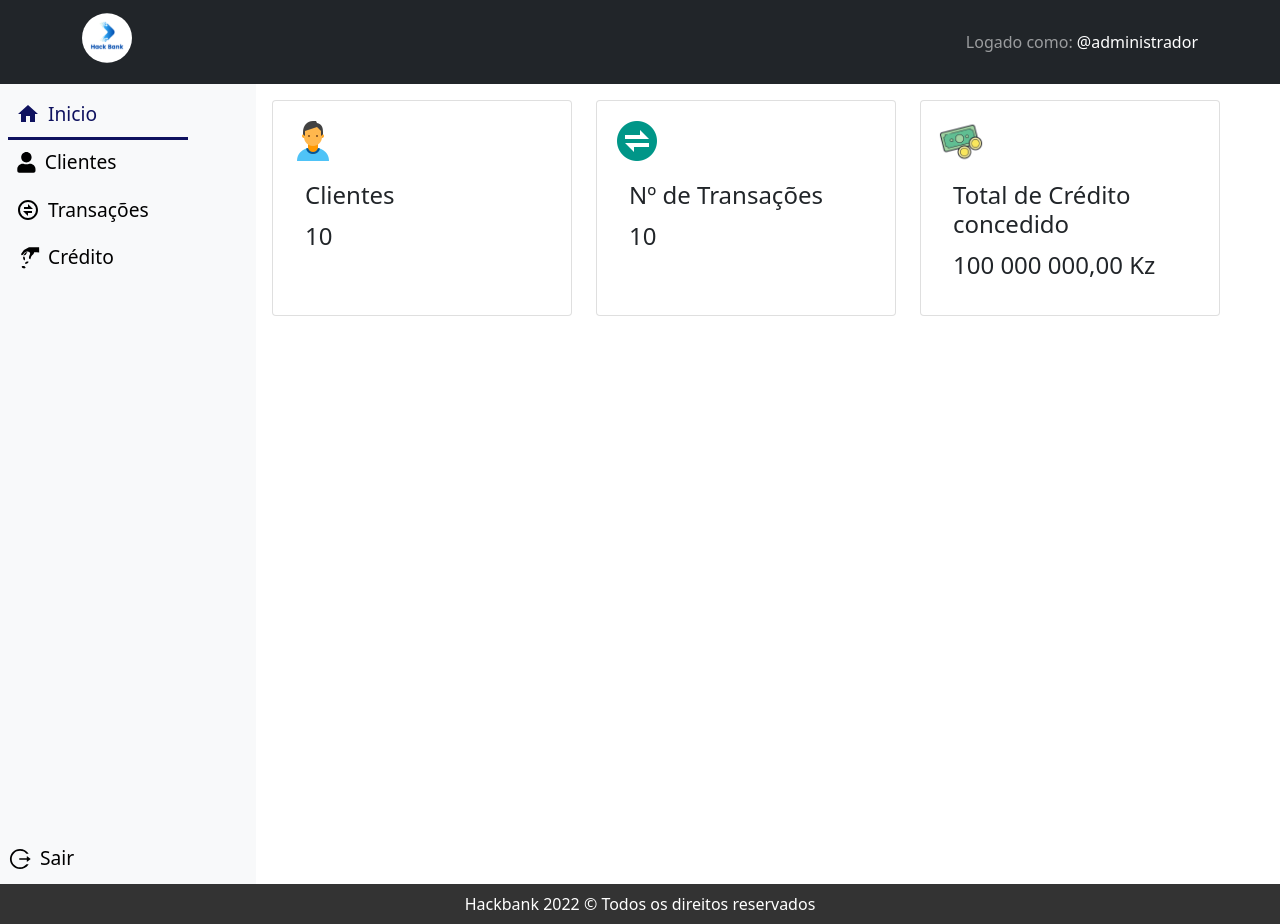
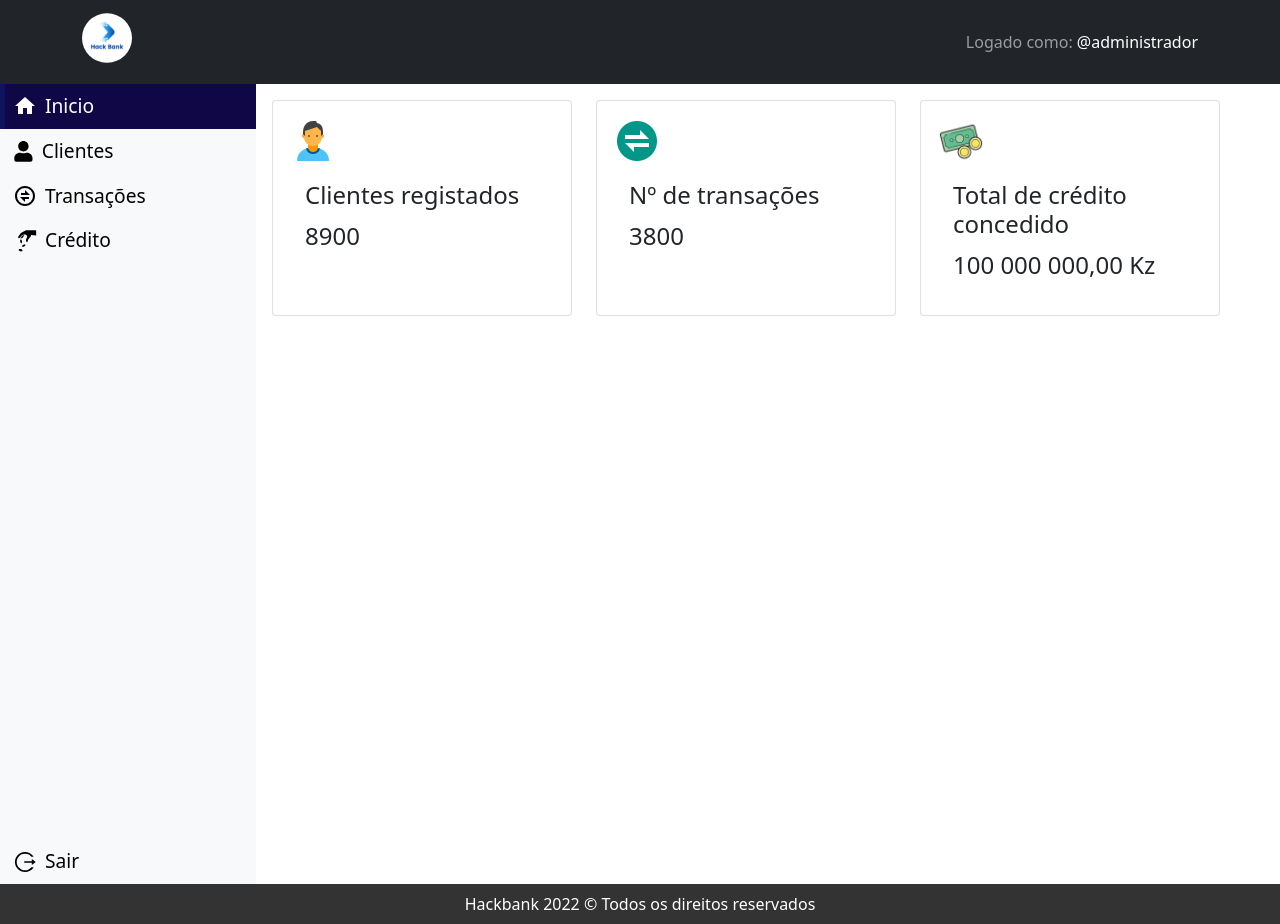
Before and after one commit to AdrianoLupossa/hackbank, a Next.js app: page / in a window 1280 px wide. Built offline with nearby package versions, Linux system fonts and the light colour scheme.

Commit message:
update sidebar to mark page and add customers page

```diff
--- a/components/Header/index.jsx
+++ b/components/Header/index.jsx
@@ -1,4 +1,6 @@
 import Image from "next/image";
+import Link from "next/link";
+
 import Navbar from "react-bootstrap/Navbar";
 import Container from "react-bootstrap/Container";
 
@@ -7,7 +9,8 @@ export default function Header() {
     <header>
       <Navbar bg="dark" variant="dark">
         <Container>
-          <Navbar.Brand href="/">
+          <Link href="/">
+            <Navbar.Brand>
               <Image
                 alt="Logotipo do site"
                 src="/logo.svg"
@@ -16,6 +19,7 @@ export default function Header() {
                 className="d-inline-block align-top"
               />
             </Navbar.Brand>
+          </Link>
 
           <Navbar.Collapse className="justify-content-end">
             <Navbar.Text>
--- a/components/Sidebar/index.jsx
+++ b/components/Sidebar/index.jsx
@@ -26,54 +26,80 @@ const MenuItem = styled.a`
   cursor: pointer;
   padding: 0.5rem;
   transition: all 0.3s ease-in-out;
-  border-bottom: transparent 3px solid;
-  width: 180px;
+  border-left: transparent 5px solid;
+  /* width: 180px; */
   gap: 0.5rem;
 
   &:active {
     /* background-color: #100747; */
-    border-color: #100747;
+    /* 0f125f */
+    border-left-color: #100747;
   }
 
   &:hover,
   &.active {
-    color: #0f125f;
-    border-color: #0f125f;
+    color: #fff;
+    background-color: #100747;
+    border-left-color: #0f125f;
   }
 `;
 
-export default function Sidebar() {
+export default function Sidebar({ active }) {
   return (
     // d-none d-md-flex
     <StyledSidebar className="d-flex bg-light flex-column justify-content-between">
-      <Nav className="d-flex flex-row flex-sm-column flex-sm-nowrap p-2 justify-content-between justify-content-sm-start">
+      <Nav className="d-flex flex-row flex-sm-column flex-sm-nowrap justify-content-between justify-content-sm-start">
         <Link href="/">
-          <MenuItem className="text-decoration-none active d-flex align-items-center">
+          <MenuItem
+            className={`text-decoration-none ${
+              active === 0 ? "active" : ""
+            } d-flex align-items-center`}
+          >
             <MdHome size="1.5rem" /> Inicio
           </MenuItem>
         </Link>
         <Link href="/customers">
-          <MenuItem className="text-decoration-none d-flex align-items-center">
+          <MenuItem
+            className={`text-decoration-none ${
+              active === 1 ? "active" : ""
+            } d-flex align-items-center`}
+          >
             <FaUser size="1.3rem" /> Clientes
           </MenuItem>
         </Link>
         <Link href="/transactions">
-          <MenuItem className="text-decoration-none d-flex align-items-center">
+          <MenuItem
+            className={`text-decoration-none ${
+              active === 2 ? "active" : ""
+            } d-flex align-items-center`}
+          >
             <RiExchangeLine size="1.5rem" /> Transações
           </MenuItem>
         </Link>
         <Link href="/credit">
-          <MenuItem className="text-decoration-none d-flex align-items-center">
+          <MenuItem
+            className={`text-decoration-none ${
+              active === 2 ? "active" : ""
+            } d-flex align-items-center`}
+          >
             <GiPayMoney size="1.5rem" /> Crédito
           </MenuItem>
         </Link>
       </Nav>
 
       <Link href="/logout">
-        <MenuItem className="text-decoration-none d-flex align-items-center">
+        <MenuItem
+          className={`text-decoration-none ${
+            active === 3 ? "active" : ""
+          } d-flex align-items-center`}
+        >
           <AiOutlineLogout size="1.5rem" /> Sair
         </MenuItem>
       </Link>
     </StyledSidebar>
   );
 }
+
+Sidebar.defaultProps = {
+  active: 0,
+};
--- a/pages/index.js
+++ b/pages/index.js
@@ -15,17 +15,17 @@ import formatter from "../modules/formatPrice";
 
 const cards = [
   {
-    title: "Clientes",
-    content: 10,
+    title: "Clientes registados",
+    content: 8900,
     icon: "/assets/user.png",
   },
   {
-    title: "Nº de Transações",
-    content: 10,
+    title: "Nº de transações",
+    content: 3800,
     icon: "/assets/transaction.png",
   },
   {
-    title: "Total de Crédito concedido",
+    title: "Total de crédito concedido",
     credit: 100000000,
     icon: "/assets/money.png",
   },
@@ -37,7 +37,7 @@ const StyledCard = styled(Card)`
   display: flex;
 `;
 
-const Container = styled.div`
+export const Container = styled.div`
   height: 100vh;
   @media (max-width: 768px) {
     height: auto;
@@ -59,7 +59,7 @@ export default function Home() {
       <Header />
 
       <Container className="d-flex flex-column flex-sm-row">
-        <Sidebar />
+        <Sidebar active={0} />
         <main className="p-3">
           <Row xs={1} md={3} sm={2} className="g-4">
             {cards.map((card, key) => (
```
Also changed, not shown: pages/customers/index.jsx (added, +31 -0 lines). Lines whose indentation alone changed are shown as unchanged.
